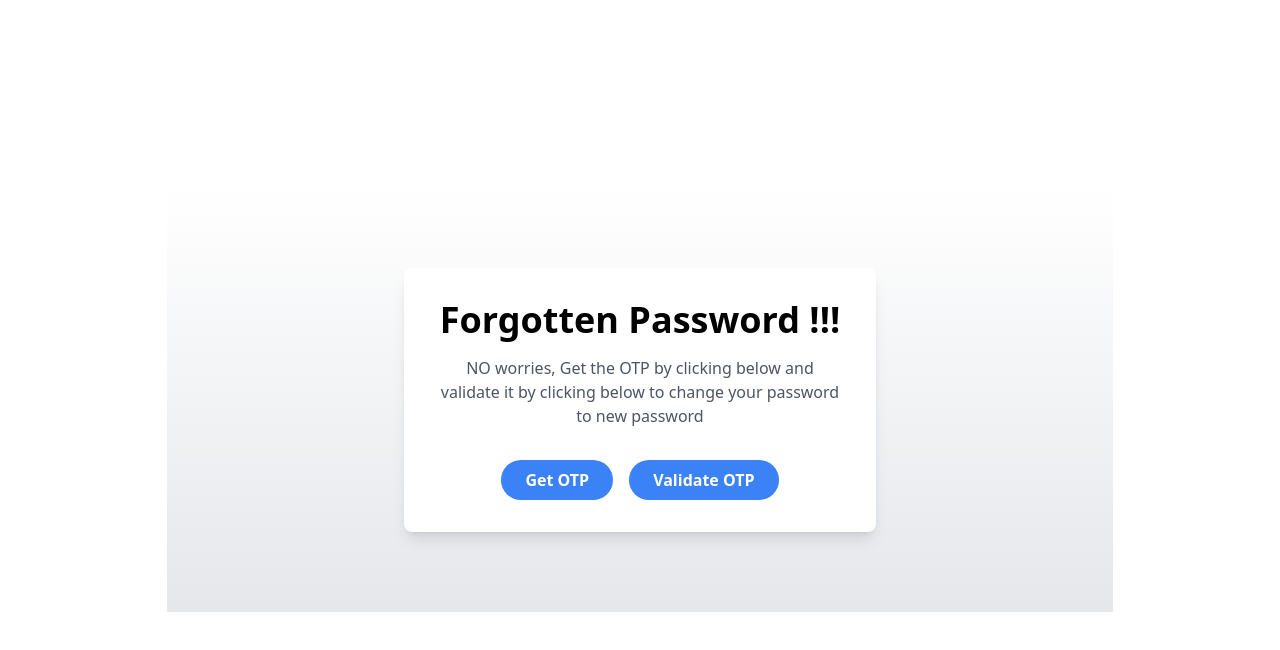
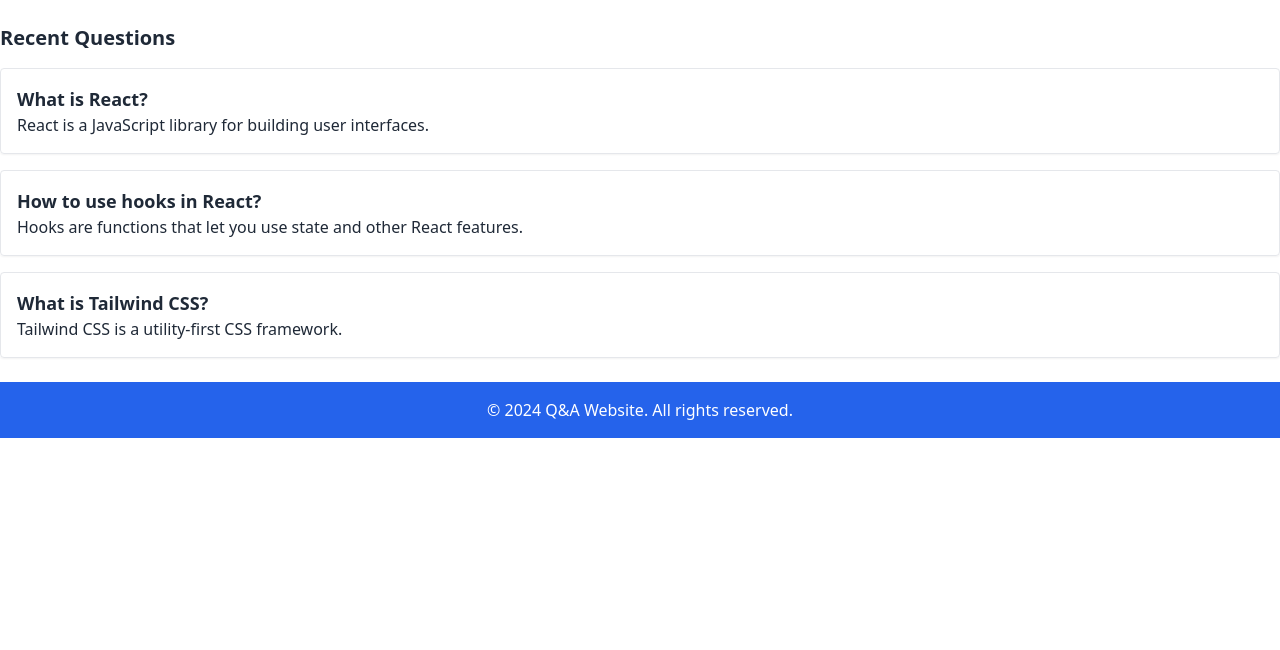
Before and after one commit to Himanshu-ui-max/stackoverflow_clone_frontend, a React (Create React App) app: page /test in a window 1280 px wide. Shown: the top 650 px of the page. Built offline with nearby package versions, Linux system fonts and the light colour scheme.

Commit message:
questions page ready

```diff
--- a/src/App.js
+++ b/src/App.js
@@ -11,18 +11,22 @@
 import Forgetpasswordvalidation from './components/forgetPasswordcomps/Forgetpasswordvalidation';
 import Navbar from './components/Navbar/Navbar';
 import Questions from './components/Questions';
+import { useState } from 'react';
 function App() {
+  const [query, setQuery] = useState("");
+  const [mount, setMount] = useState(false);
   return (
     <>
       <Router>
-        <Navbar/>
+        <Navbar query={query} setQuery={setQuery} mount={mount} setMount={setMount}/>
         <Routes>
-          <Route element={<Questions key={"topQuestions"} type={"topQuestions"}/>} exact path="/"></Route>
+          <Route element={<Questions key={"topQuestions"} type={"topQuestions"} query={query} mount={mount}/>} exact path="/"></Route>
+          <Route element={<Questions key={"searchByTitle"} type={"searchByTitle"} query={query} mount={mount}/>} exact path="/search_by_title"></Route>
           <Route element={<Login/>} exact path="/login"></Route>
           <Route element={<Signup/>} exact path="/signup"></Route>
           <Route element={<ForgetPasswordBase/>} exact path="/forgetpasswordbase"></Route>
           <Route element={<Forgetpasswordvalidation/>} exact path="/forgotpasswordvalidation"></Route>
-          <Route element={<Questions key={"yourQuestions"} type={"yourQuestions"}/>} exact path="/yourquestions"></Route>
+          <Route element={<Questions key={"yourQuestions"} type={"yourQuestions"} query={query} mount={mount}/>} exact path="/yourquestions"></Route>
           <Route element={<Test/>} exact path="/test"></Route>
         </Routes>
       </Router>
--- /dev/null
+++ b/src/components/Home.js
@@ -0,0 +1,11 @@
+import React from 'react'
+
+const Home = () => {
+  return (
+    <div>
+
+    </div>
+  )
+}
+
+export default Home
--- a/src/components/Navbar/Navbar.js
+++ b/src/components/Navbar/Navbar.js
@@ -2,7 +2,8 @@
 import React, { useState } from 'react';
 import { Link, useNavigate } from 'react-router-dom';
 
-const Navbar = () => {
+const Navbar = (props) => {
+    const {query, mount} = props
     const navigate = useNavigate()
     const handleLogout=()=>{
         localStorage.removeItem("user_token")
@@ -15,7 +16,16 @@
             </div>
             <div className="flex-none gap-2">
                 <div className="form-control">
-                    <input style={{width : "500px"}} type="text" placeholder="Search" className="input input-bordered w-24 md:w-auto" />
+                    <form onSubmit={(e)=>{
+                        e.preventDefault()
+                        if(query !== ""){
+                            props.setMount(!mount)
+                            navigate("/search_by_title")
+                        }
+                        }}>
+
+                    <input style={{width : "500px"}} type="search" placeholder="Search" className="input input-bordered w-24 md:w-auto" value={query} onChange={(e)=>{props.setQuery(e.target.value)}} />
+                    </form>
                 </div>
                 <div className="dropdown dropdown-end">
                     <div tabIndex={0} role="button" className="btn btn-ghost btn-circle avatar">
--- a/src/components/Questions.js
+++ b/src/components/Questions.js
@@ -2,12 +2,13 @@
 import { Link, useNavigate } from "react-router-dom";
 import "./questions.css"
 export default function Questions(props) {
-    const { type } = props;
+    const { type, query, mount } = props;
     const base_url = process.env.REACT_APP_BASE_URL;
     const [loading, setLoading] = useState(false);
     const [pagenumber, setPagenumber] = useState(1);
     const [questions, setQuestions] = useState([]);
     const pagesize = 5;
+    const [heading, setHeading] = useState("");
     const navigate = useNavigate();
 
     useEffect(() => {
@@ -28,6 +29,10 @@
                         }
                     };
                 }
+                else if(type === "searchByTitle"){
+                    setHeading(query)
+                    url = `${base_url}/get_question_by_title?title=${query}`
+                }
 
                 const res = await fetch(url, options);
                 const data = await res.json();
@@ -47,12 +52,12 @@
         };
 
         fetchQuestions();
-    }, [base_url, pagenumber, type, navigate]);
+    }, [base_url, pagenumber, type, navigate, mount]);
 
     return (
 
         <>
-        <h1 style={{marginBottom : "30px", marginTop : "30px", textAlign : "center"}}>{type === "topQuestions"?"Top Questions" : "Your Questions"}</h1>
+        <h1 style={{marginBottom : "30px", marginTop : "30px", textAlign : "center"}}>{type === "topQuestions"?"Top Questions" :type === "yourQuestions" ? "Your Questions" : `Showing result for : ${heading}`}</h1>
         <div style={{ width: "99vw", height: "90vh", display: "flex", justifyContent: "center", flexDirection : type === "topQuestions" ? "column" : "row", alignItems :  (type === "topQuestions") ? "center" : "top" }}>
             <div style={{ width: "80vw", overflow: "auto" }}>
                 {!loading ? (
@@ -79,8 +84,8 @@
                 ) : "loading..."}
             </div>
             {type === "topQuestions" && (<div style={{marginTop : "20px"}} className="join grid grid-cols-2">
-                <button disabled={pagenumber === 1} onClick={(e)=>{setPagenumber(pagenumber + 1)}} className="join-item btn btn-outline">Previous page</button>
-                <button onClick={(e)=>{setPagenumber(pagenumber - 1)}} className="join-item btn btn-outline">Next</button>
+                <button disabled={pagenumber === 1} onClick={(e)=>{setPagenumber(pagenumber - 1)}} className="join-item btn btn-outline">Previous page</button>
+                <button onClick={(e)=>{setPagenumber(pagenumber + 1)}} className="join-item btn btn-outline">Next</button>
             </div>)}
         </div>
         </>
--- a/src/components/Test.js
+++ b/src/components/Test.js
@@ -1,29 +1,32 @@
 import React from 'react';
 
-const HeroSection = () => {
+const questions = [
+  { id: 1, title: 'What is React?', content: 'React is a JavaScript library for building user interfaces.' },
+  { id: 2, title: 'How to use hooks in React?', content: 'Hooks are functions that let you use state and other React features.' },
+  { id: 3, title: 'What is Tailwind CSS?', content: 'Tailwind CSS is a utility-first CSS framework.' },
+];
+
+const Test = () => {
   return (
-    <div className='page'>
-
-    <div className="bg-gradient-to-b from-white to-gray-200 text-black py-20 flex justify-center">
-      <div className="w-1/2 text-center bg-white p-8 rounded-lg shadow-lg">
-        <h1 className="text-4xl font-bold mb-4">
-          Forgotten Password !!!
-        </h1>
-        <p className="text-gray-600 mb-8">
-          NO worries, Get the OTP by clicking below and validate it by clicking below to change your password to new password
-        </p>
-        <div className="flex justify-center space-x-4">
-          <button className="bg-blue-500 text-white px-6 py-2 rounded-full font-semibold hover:bg-blue-600">
-            Get OTP
-          </button>
-          <button className="bg-blue-500 text-white px-6 py-2 rounded-full font-semibold hover:bg-blue-600">
-            Validate OTP
-          </button>
-        </div>
+    <>
+    <div className="container mx-auto my-6">
+      <h2 className="text-xl font-bold mb-4">Recent Questions</h2>
+      <div className="space-y-4">
+        {questions.map(question => (
+          <div key={question.id} className="p-4 border rounded shadow-sm hover:bg-gray-50">
+            <h3 className="text-lg font-semibold">{question.title}</h3>
+            <p>{question.content}</p>
+          </div>
+        ))}
       </div>
     </div>
-    </div>
+    <footer className="bg-blue-600 text-white p-4 mt-6">
+      <div className="container mx-auto text-center">
+        <p>&copy; 2024 Q&A Website. All rights reserved.</p>
+      </div>
+    </footer>
+    </>
   );
-};
+}
 
-export default HeroSection;
+export default Test;
```
